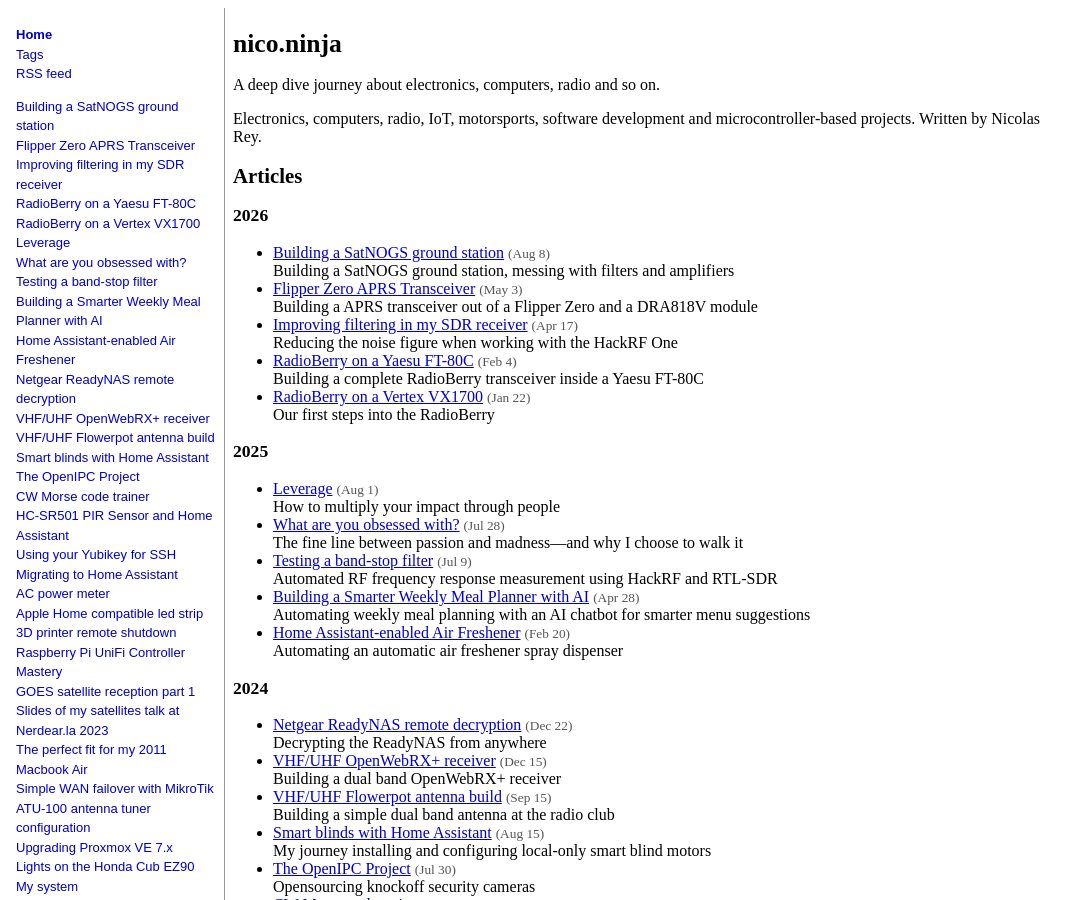
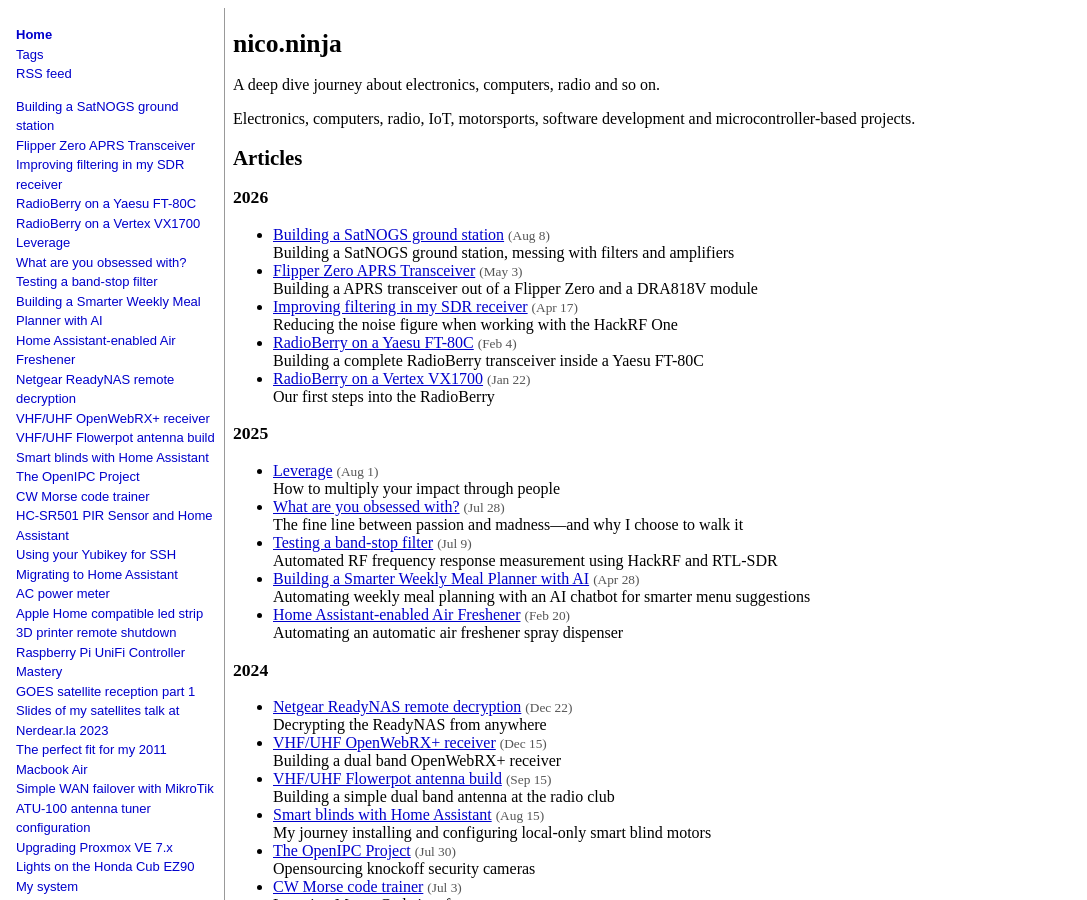
Before and after one commit to reynico/blog.nico.ninja, a Jekyll site: the page built from index.html, in a window 1280 px wide and 900 px high. Shown: the whole window, without its empty margins (0-1087 px from the left). Built offline with Jekyll 4.4.1, drawn with Linux system fonts in a browser that asks for light colours.

Commit message:
index: remove author line

```diff
--- a/index.html
+++ b/index.html
@@ -4,7 +4,7 @@
 ---
 <h1>{{ site.title }}</h1>
 <p>{{ site.tagline }}.</p>
-<p>{{ site.description }}. Written by {{ site.author }}.</p>
+<p>{{ site.description }}.</p>
 <h2>Articles</h2>
 {% assign posts_by_year = site.posts | group_by_exp: "post", "post.date | date: '%Y'" %}
 {% for year in posts_by_year %}
```
